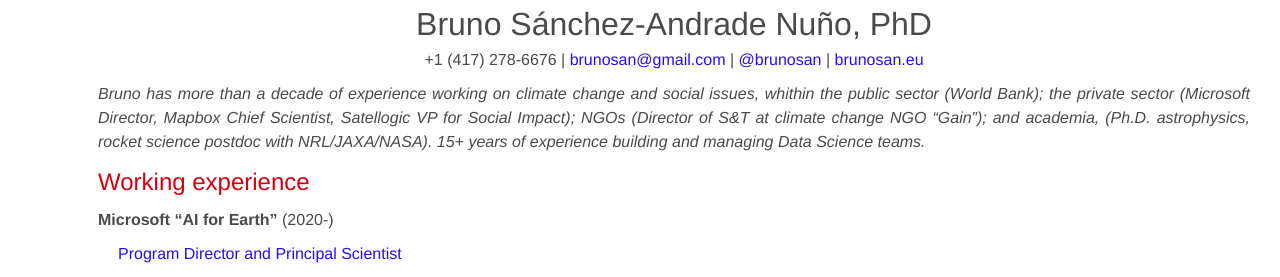
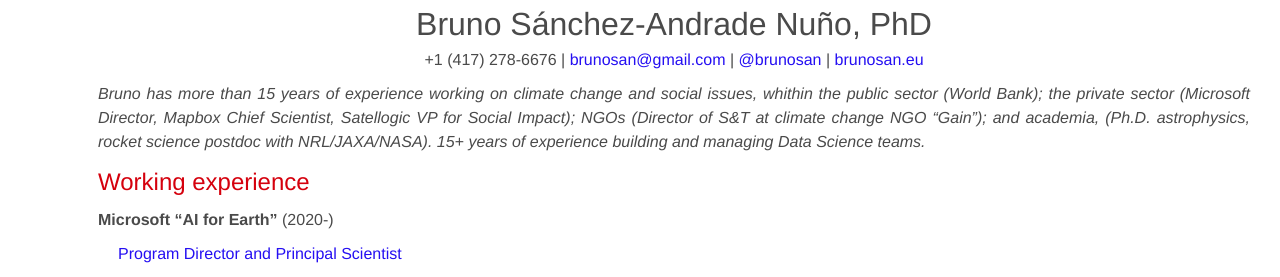
Before and after one commit to brunosan/cv, a Jekyll site: the page built from index.md, in a window 1280 px wide and 900 px high. Shown: the top 277 px of the window. Built offline with Jekyll 4.4.1, drawn with Linux system fonts in a browser that asks for light colours.

Commit message:
Update index.md

```diff
--- a/index.md
+++ b/index.md
@@ -6,7 +6,7 @@
 # Bruno Sánchez-Andrade Nuño, PhD #
 +1 (417) 278-6676 | <brunosan@gmail.com> | [@brunosan](http://twitter.com/brunosan) | [brunosan.eu](http://brunosan.eu)
 
-*Bruno has more than a decade of experience working on climate change and social issues, whithin the public sector (World Bank); the private sector (Microsoft Director, Mapbox Chief Scientist, Satellogic VP for Social Impact); NGOs (Director of S&T at climate change NGO "Gain"); and academia, (Ph.D. astrophysics, rocket science postdoc with NRL/JAXA/NASA). 15+ years of experience building and managing Data Science teams.*
+*Bruno has more than 15 years of experience working on climate change and social issues, whithin the public sector (World Bank); the private sector (Microsoft Director, Mapbox Chief Scientist, Satellogic VP for Social Impact); NGOs (Director of S&T at climate change NGO "Gain"); and academia, (Ph.D. astrophysics, rocket science postdoc with NRL/JAXA/NASA). 15+ years of experience building and managing Data Science teams.*
 
 ## Working experience ##
 
```
